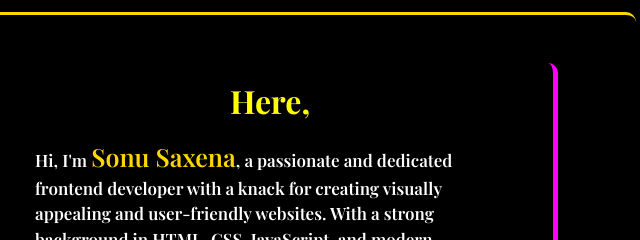
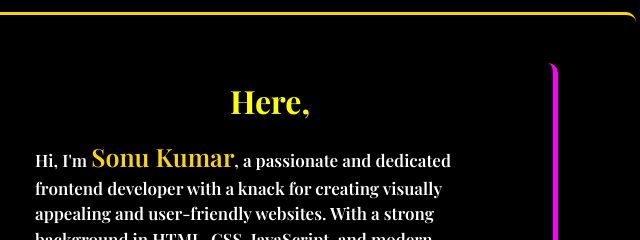
Before and after one commit to Mrsaxena01/sonu_saxena, a plain HTML site: page index.html in a window 1280 px wide. Shown: the part 1020-1260 px from the top of the page, 580-1220 px from the left. Drawn offline with nearby package versions, Linux system fonts and the light colour scheme; a web font is replaced by a local one.

Commit message:
Update index.html

```diff
--- a/index.html
+++ b/index.html
@@ -97,7 +97,7 @@
 
     <div class="abRight">
       <h1 id="abRightHead">Here,</h1>
-      <p id="abRightPara">Hi, I'm <span>Sonu Saxena</span>, a passionate and dedicated frontend developer with a knack for creating visually appealing and user-friendly websites. With a strong background in HTML, CSS, JavaScript, and modern frameworks like React and Vue.js, I bring innovative designs to life and ensure seamless user experiences.</p>
+      <p id="abRightPara">Hi, I'm <span>Sonu Kumar</span>, a passionate and dedicated frontend developer with a knack for creating visually appealing and user-friendly websites. With a strong background in HTML, CSS, JavaScript, and modern frameworks like React and Vue.js, I bring innovative designs to life and ensure seamless user experiences.</p>
       <br>
       <p id="abRightPara2"><span>My Journey,</span>"My journey into the world of web development began with a curiosity about how websites worked and a desire to create my own. Over the years, I have honed my skills through continuous learning, practical projects, and staying updated with the latest industry trends. I thrive on challenges and am constantly looking for opportunities to grow and improve."</p>
     </div>
```
